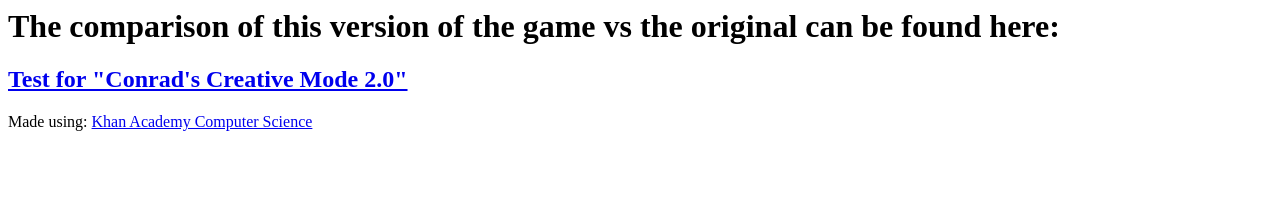
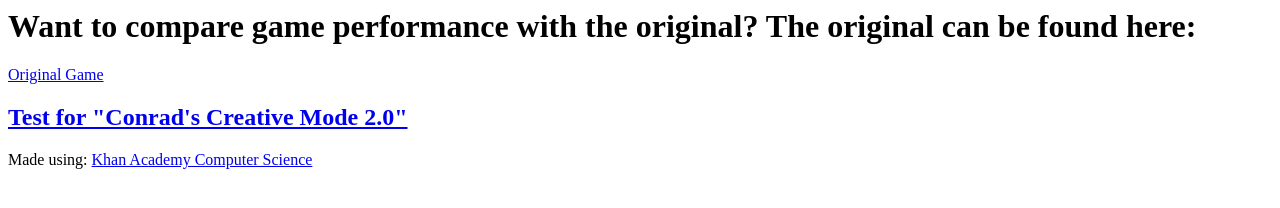
Before and after one commit to conrad1451/testthis, a plain HTML site: page index.html in a window 1280 px wide. Drawn offline with Linux system fonts and the light colour scheme; a script that the page names is missing.

Commit message:
Update index.html

```diff
--- a/index.html
+++ b/index.html
@@ -2,7 +2,8 @@
 <html>
   <body>
     <div id="app"></div>
-    <h1>The comparison of this version of the game vs the original can be found here:</h1>
+    <h1>Want to compare game performance with the original? The original can be found here:</h1>
+    <p><a href="https://www.khanacademy.org/computer-programming/creative-mode-redone/5654575646769152">Original Game</a></p>
 
     <h2><a href="https://www.khanacademy.org/computer-programming/test-for-conrads-creative-mode-20/6404159454363648">Test for "Conrad's Creative Mode 2.0"</a></h2><script src="https://www.khanacademy.org/computer-programming/test-for-conrads-creative-mode-20/6404159454363648/embed.js?editor=yes&buttons=yes&author=yes&embed=yes"></script><p>Made using: <a href="http://www.khanacademy.org/computer-programming">Khan Academy Computer Science</a></p>
   </body>
```
